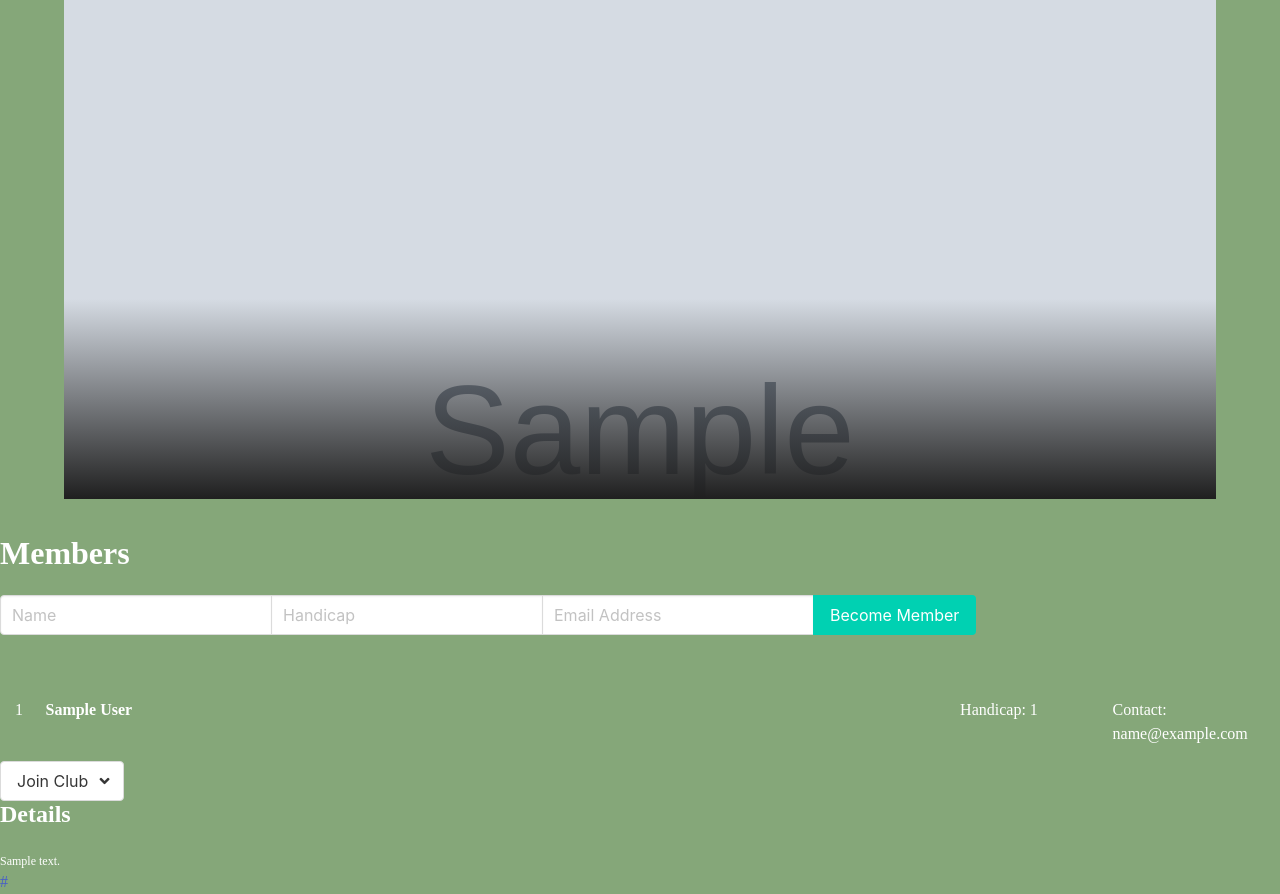
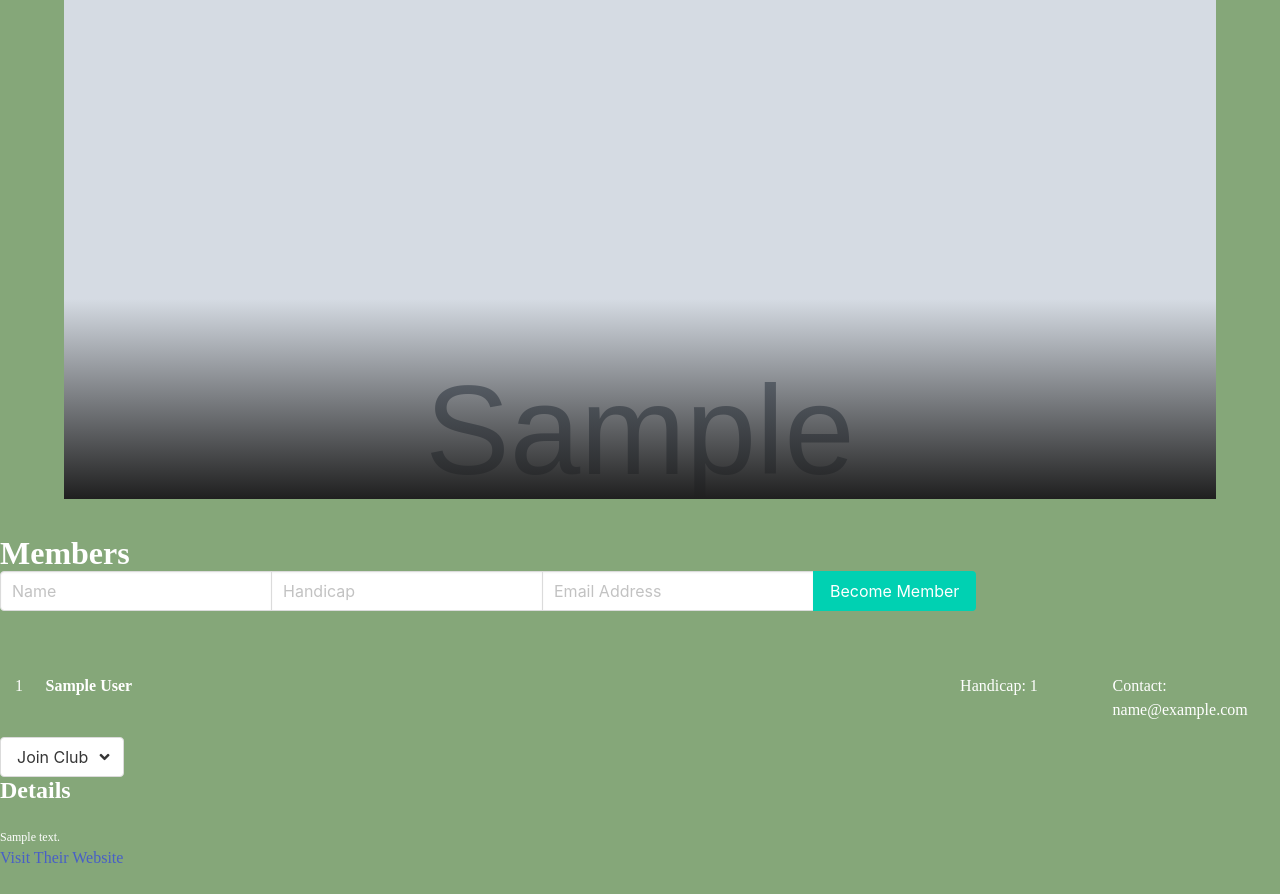
Before and after one commit to tjphillips08/Approach-App, a Django app: page /courses/1/ in a window 1280 px wide. Shown: the part 360-1254 px from the top of the page. After the commit the page ends 1223 px from the top, so only its background shows below. Run offline with Django 4.2, Linux system fonts and the light colour scheme; tables that the repository leaves empty hold one stand-in row (values such as "Sample post"); grey boxes marked "Sample" are stand-in pictures; some web fonts are replaced.

Commit message:
final commit today

```diff
--- a/main_app/templates/course_detail.html
+++ b/main_app/templates/course_detail.html
@@ -23,7 +23,9 @@
         {% endif %}
         <!-- inside container -->
     <div class="detail__members mb-5">
+        <div class="text-is-centered">
         <h3 class="title is-3">Members</h3>
+        </div>
 
         <form class="mb-5" action="{% url 'member_create' course.pk %}" method="post">
             {% csrf_token %}
@@ -113,7 +115,7 @@
     <div class="detail__about">
         <h4 class="title is-4">Details</h4>
         <p>{{course.address}}</p>
-        <a> {{course.website}}</a>
+        <a href="{{course.website}}">Visit Their Website</a>
     </div>
 </div>
 
```
Also changed, not shown: django-summernote/2022-10-12/efa47957-a10d-4d7e-9afe-2992d649e06a.png (added).
